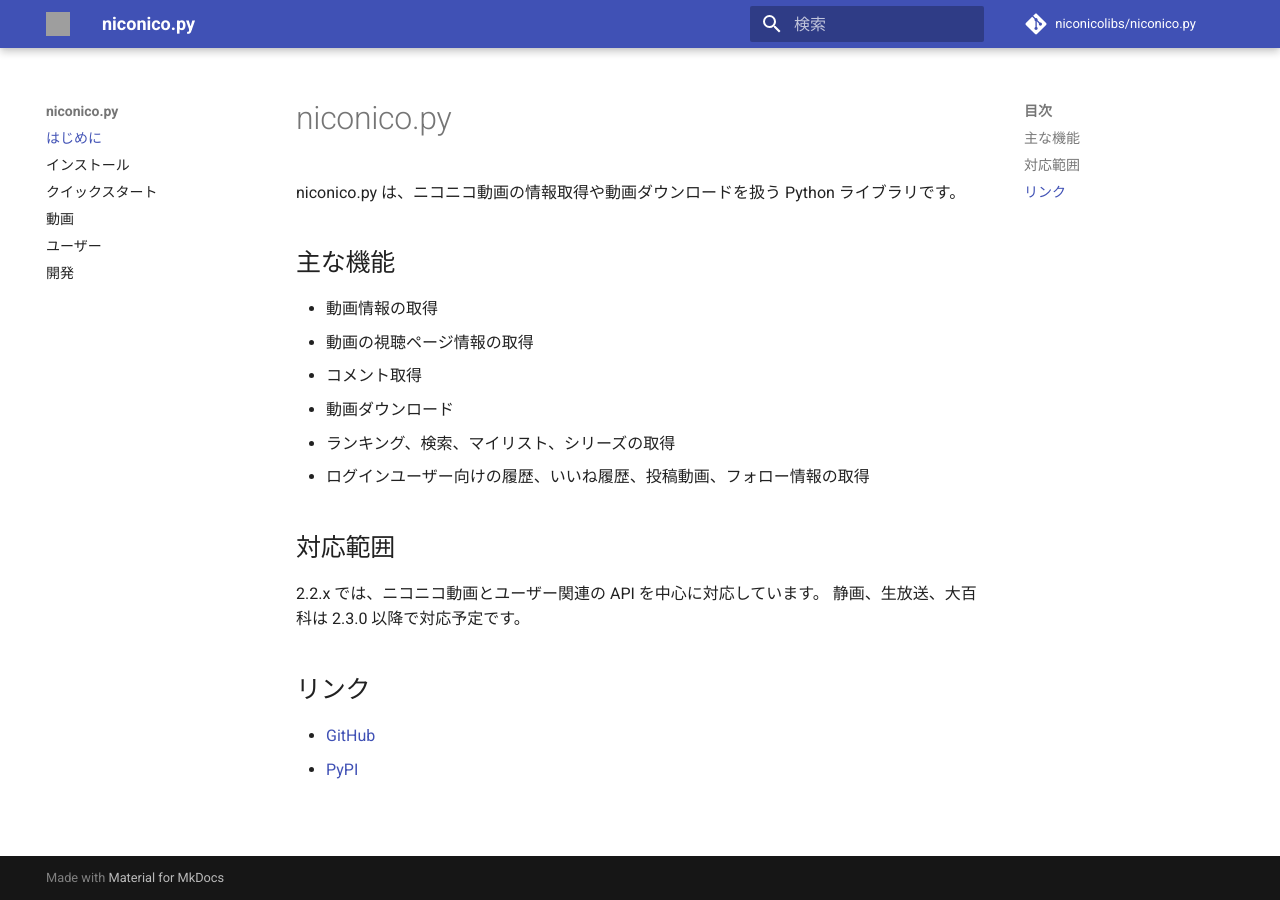
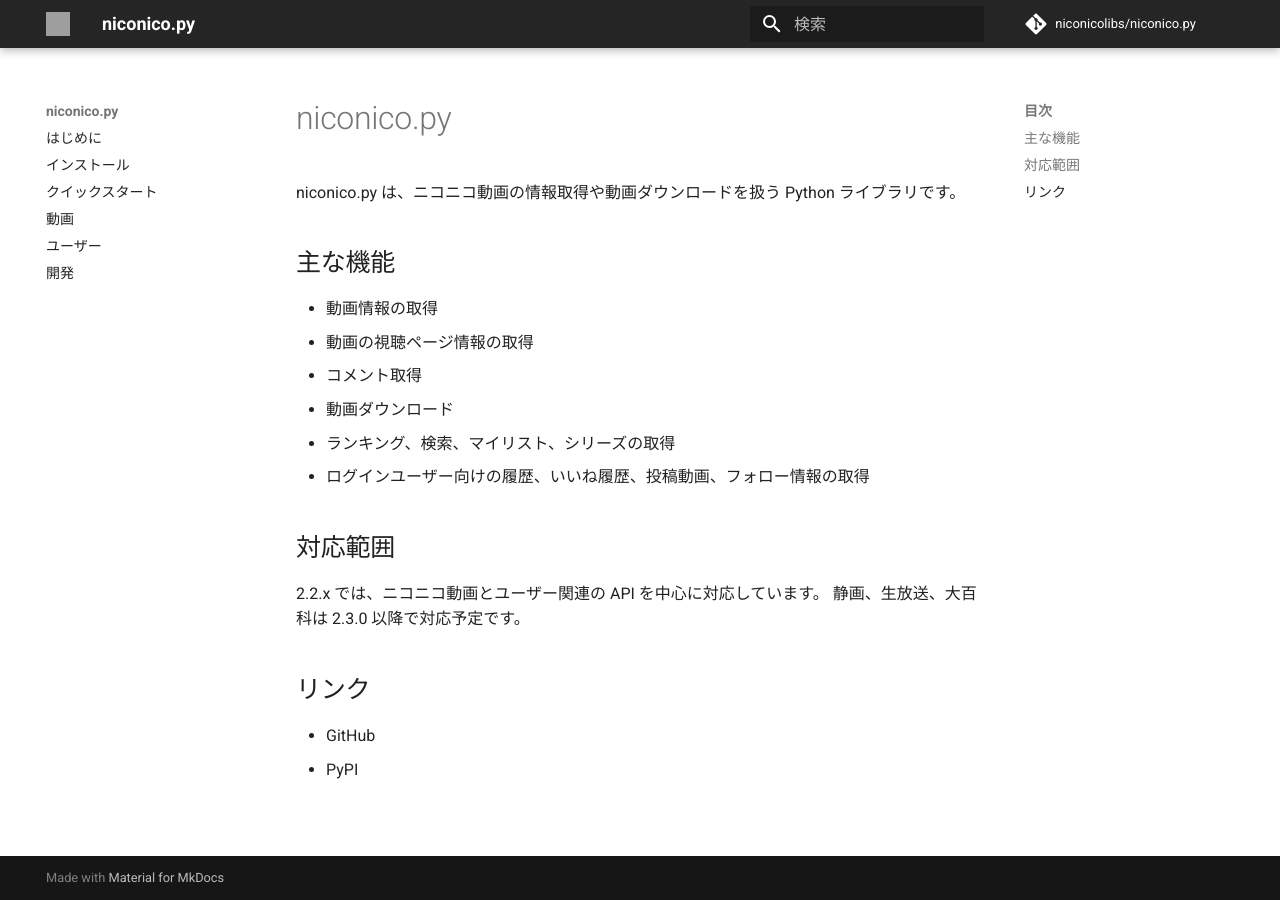
Before and after one commit to niconicolibs/niconico.py, an MkDocs documentation site: the page built from docs/index.md, in a window 1280 px wide. Built offline with MkDocs 1.6.1 and Material for MkDocs 9.7.7, drawn with Linux system fonts in a browser that asks for light colours; comment, search, counter and statistics services are not loaded; grey boxes are pictures that could not be loaded.

Commit message:
docs: set mkdocs theme color

```diff
--- /dev/null
+++ b/docs/stylesheets/extra.css
@@ -0,0 +1,6 @@
+:root {
+  --md-primary-fg-color: #252525;
+  --md-primary-fg-color--light: #3a3a3a;
+  --md-primary-fg-color--dark: #111111;
+  --md-accent-fg-color: #252525;
+}
--- a/mkdocs.yml
+++ b/mkdocs.yml
@@ -9,12 +9,18 @@
   language: ja
   logo: https://avatars.githubusercontent.com/u/113749892
   favicon: https://avatars.githubusercontent.com/u/113749892
+  palette:
+    primary: custom
+    accent: custom
   features:
     - navigation.instant
     - navigation.sections
     - navigation.top
     - search.highlight
     - content.code.copy
+
+extra_css:
+  - stylesheets/extra.css
 
 nav:
   - はじめに: index.md
```
